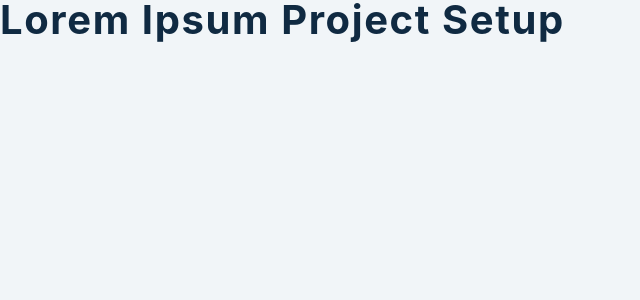
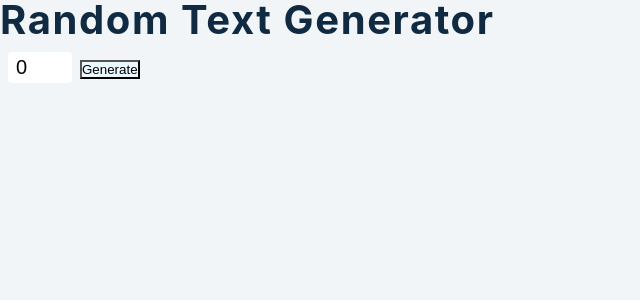
Before and after one commit to pras75299/Randomtext-Generator, a React (Create React App) app: page / in a window 1280 px wide. Shown: the top 300 px of the page, without its empty margins (0-640 px from the left). Built offline with nearby package versions, Linux system fonts and the light colour scheme.

Commit message:
add form, paragraph to show the generated text

```diff
--- a/src/App.js
+++ b/src/App.js
@@ -1,10 +1,31 @@
 import React, { useState } from 'react';
 import data from './data';
 function App() {
+  const[count, setCount] = useState(0);
+  const[text, setText] = useState([]);
 
+  const handleSubmit = (e) => {
+    e.preventDefault();
+
+    let numberCount = parseInt(count);
+
+    setText(data.slice(0, numberCount));
+  }
 
   return (
-  <h2>lorem ipsum project setup</h2>
+    <section>
+      <h2>Random Text Generator</h2>
+      <form onSubmit={handleSubmit}>
+        <label htmlFor="generateCount"></label>
+        <input type="number" id="generateCount" value={count} onChange={(e) => setCount(e.target.value)} />
+        <button type="submit">Generate</button>
+      </form>
+      <article>
+        {text.map((item, index) => {
+          return <p key={index}>{item}</p>
+        })}
+      </article>
+    </section>
     )
 }
 
```
